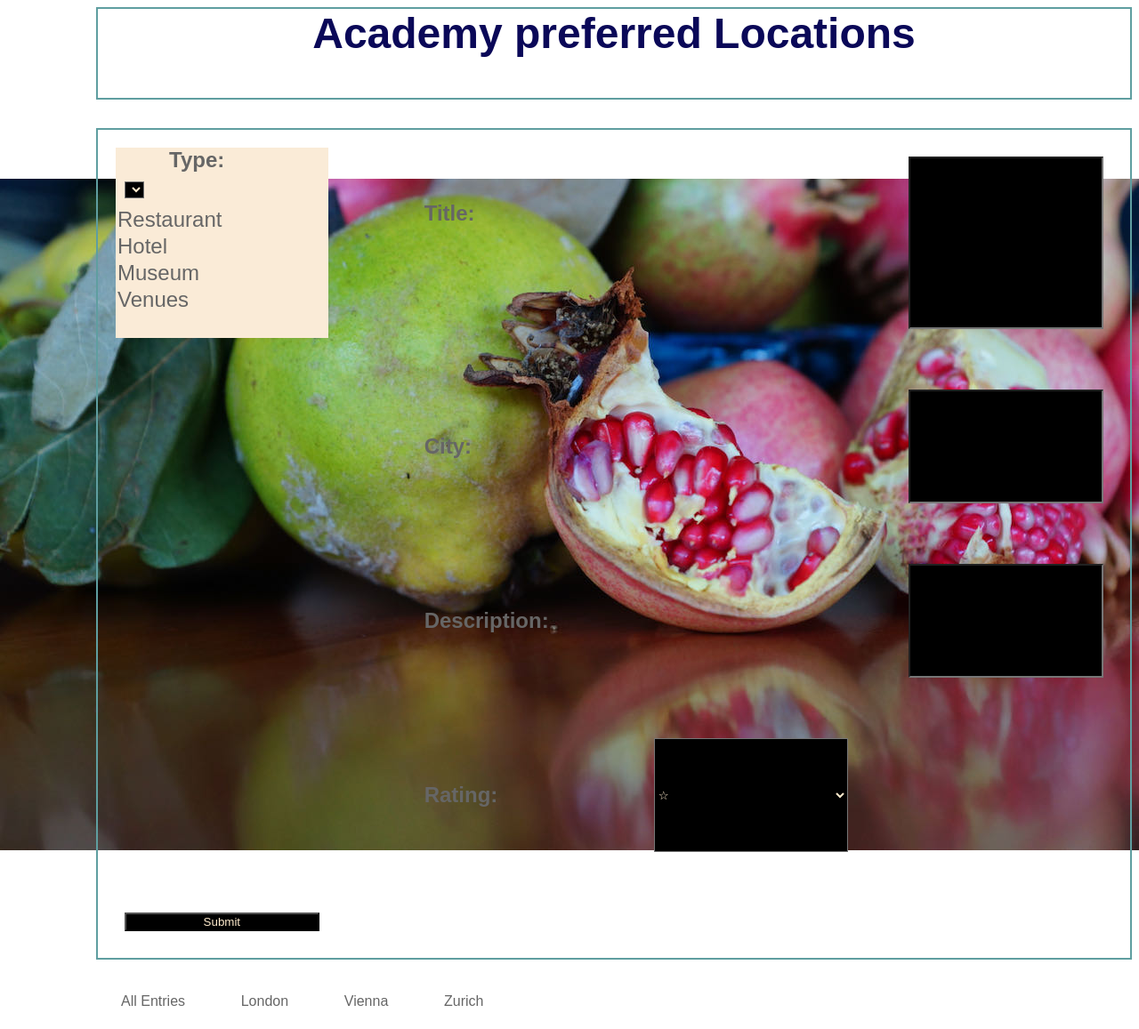
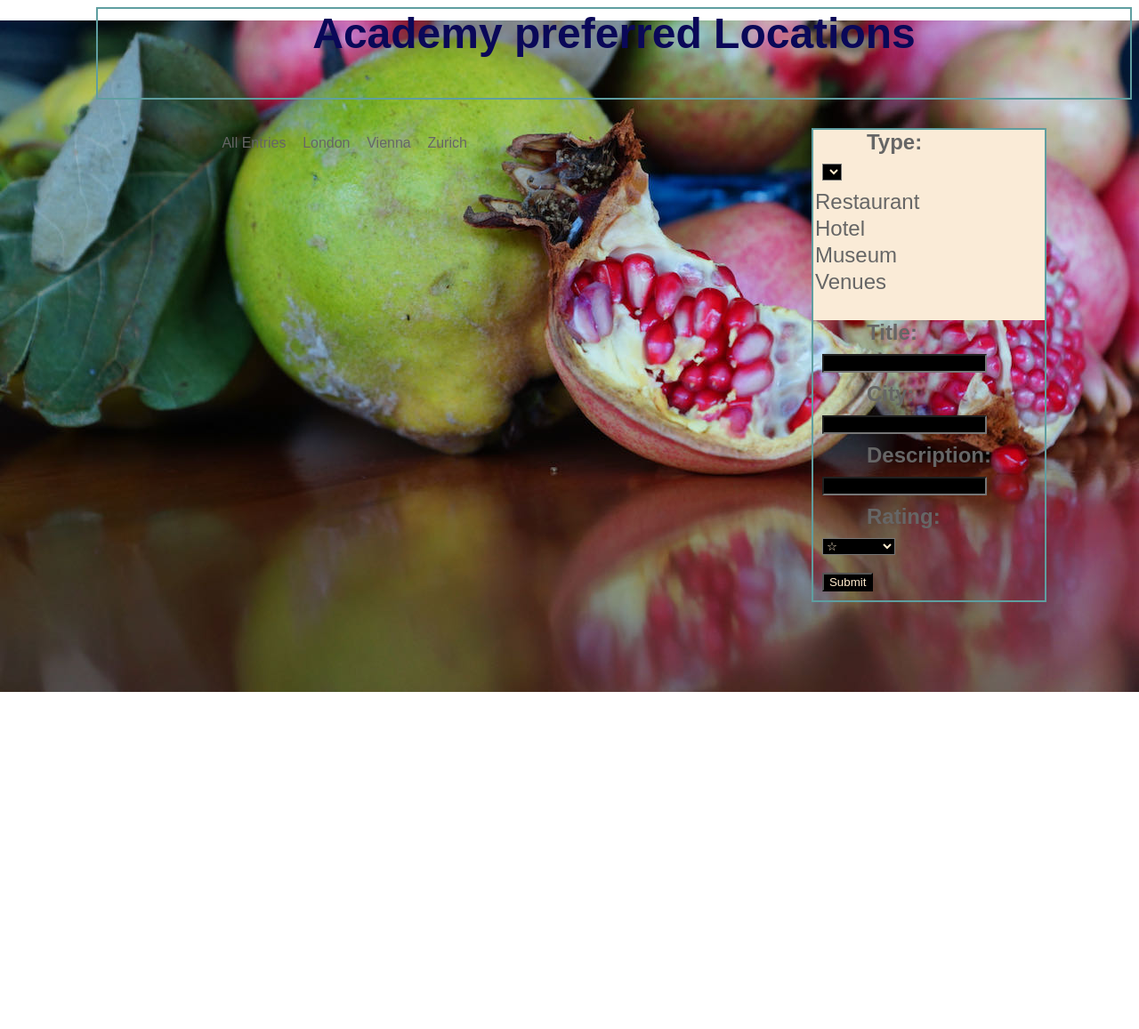
Before and after one commit to nkode-academy/academy_project, a Flask app: page / in a window 1280 px wide. Shown: the whole page at 89% size. After the commit the page ends 778 px from the top, so only its background shows below. Run offline with Flask 2, Linux system fonts and the light colour scheme; lists and menus that the app fills with data are empty; parts of the project's set-up code (start-up, migrations or seed data) failed here and were passed over.

Commit message:
grid for main page

```diff
--- a/templates/home.html
+++ b/templates/home.html
@@ -16,12 +16,26 @@
         padding-left: 100px;
     }
 
+    .container{
+        display: grid;
+        grid-template-columns: 1fr 2fr 2fr 2fr 2fr auto auto;
+        grid-template-rows: 1fr auto;
+        gap: 2rem;
+    }
+
+    .form{
+        grid-column: 7;
+        grid-row-start: 1;
+        grid-row-end:2;
+    }
+
+    .buttons{
+        grid-column-start: 2;
+        grid-column-end: 5;
+    }
+
     form {
         border: 2px solid cadetblue;
-        padding: 20px;
-        display: grid;
-        grid-template-columns: 1fr 1fr 1fr 1fr;
-        gap: 2rem;
     }
 
     .type {
@@ -46,7 +60,6 @@
         background: black;
         color: blanchedalmond;
     }
-
 
     h1{
         text-align: center center;
@@ -77,16 +90,23 @@
     border: none;
     background-color: inherit;
     color:#666;
-    padding: 14px 28px;
     font-size: 16px;
     cursor: pointer;
-    display: inline-block;
     }
+
 </style>
 
 <header>
     <h1>Academy preferred Locations</h1>
 </header>
+
+<div class="container">
+    <div class="buttons">
+        <button class="btn All entries">All Entries</button>
+        <button class="btn London">London</button>
+        <button class="btn Vienna">Vienna</button>
+        <button class="btn Zurich">Zurich</button>
+    </div>
 
     <form action="/new_entry">
         <div class="locationtype"><label for="type">Type:</label><br>
@@ -96,7 +116,9 @@
             {%for type in location_types%}
             <option value="{{ type }}">{{ type }}</option>
             {%endfor%}
-    </select><br></div>
+        </select><br>
+        </div>
+
         <label for="title">Title:</label><br>
         <input type="text" id="title" name="title"><br>
         <label for="city">City:</label><br>
@@ -113,11 +135,7 @@
         </select><br>
         <input type="submit" value="Submit">
     </form>
-
-<button class="btn All entries">All Entries</button>
-<button class="btn London">London</button>
-<button class="btn Vienna">Vienna</button>
-<button class="btn Zurich">Zurich</button>
+</div>
 
     {%for entry in entries%}
     <a href="/details?index={{ entry[" id"] }}">
```
Lines whose indentation alone changed are shown as unchanged.
